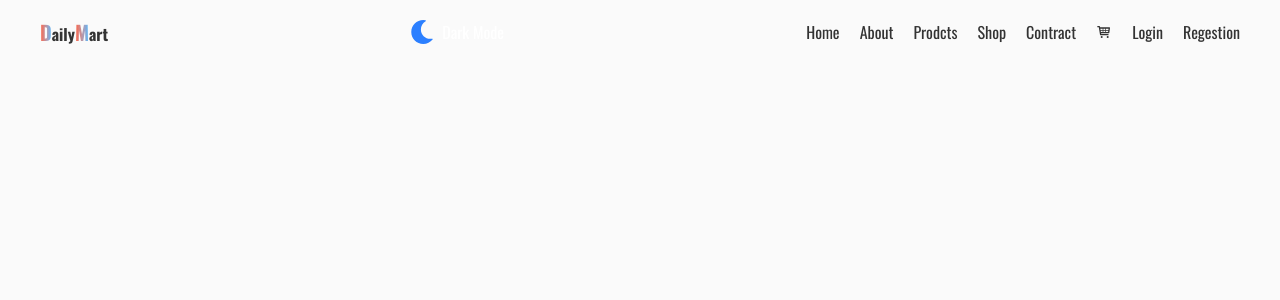
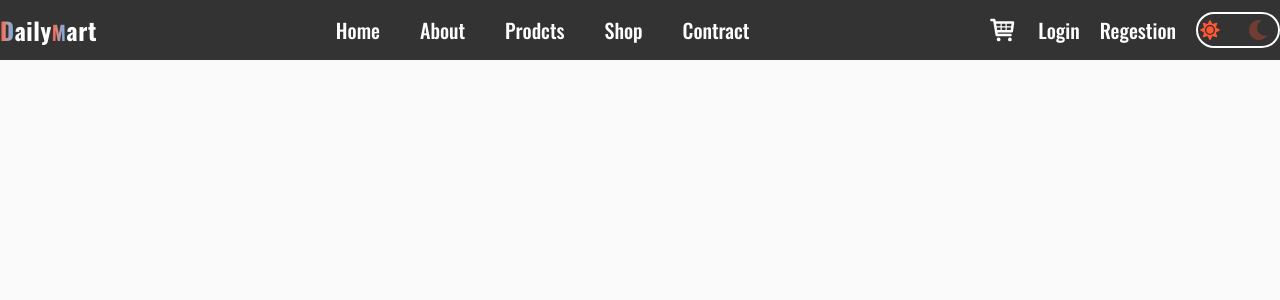
Before and after one commit to mdsamiulislam54/DailyMart, a React (Vite) app: page / in a window 1280 px wide. Shown: the top 300 px of the page. Built offline with nearby package versions, Linux system fonts and the light colour scheme.

Commit message:
Navbar Design Update

```diff
--- a/src/componants/DarkModeButton/DarkModeButton.jsx
+++ b/src/componants/DarkModeButton/DarkModeButton.jsx
@@ -1,23 +1,29 @@
 import React from "react";
 import { useDarkMode } from "../ContextApi/DarkModeApi";
-import { FaBeer, FaSun, FaMoon } from 'react-icons/fa';
+import { FaSun, FaMoon } from "react-icons/fa";
 
 const DarkModeButton = () => {
-    const {darkMode , toggleDarkMode} = useDarkMode()
+  const { darkMode, toggleDarkMode } = useDarkMode();
+
   return (
-    <div>
-      <button
-        onClick={toggleDarkMode}
-        className="flex items-center px-4 py-2  text-white rounded-md"
-      >
-        {darkMode ? (
-          <FaSun className="w-6 h-6 text-yellow-500" />
-        ) : (
-          <FaMoon className="w-6 h-6 text-blue-500" />
-        )}
-        <span className="ml-2">{darkMode ? "Light Mode" : "Dark Mode"}</span>
-      </button>
-    </div>
+    <button
+      onClick={toggleDarkMode}
+      className="flex relative items-center justify-between px-10 py-4 bg-Text rounded-3xl border-2 "
+    >
+      {/* সূর্য আইকন (বাঁ পাশে) */}
+      <FaSun
+        className={` absolute top-[50%] translate-[-50%] left-3  text-Primary transition-opacity duration-300  ${
+          darkMode ? "opacity-30" : "opacity-100"
+        }`}
+      />
+
+      {/* চাঁদ আইকন (ডান পাশে) */}
+      <FaMoon
+        className={` absolute top-[50%] translate-[-50%] right-0  text-Primary transition-opacity duration-300 ${
+          darkMode ? "opacity-100" : "opacity-30"
+        }`}
+      />
+    </button>
   );
 };
 
--- /dev/null
+++ b/src/componants/Navbar/Cart.jsx
@@ -0,0 +1,17 @@
+import React from "react";
+import { TiShoppingCart } from "react-icons/ti";
+import {Link} from 'react-router-dom'
+
+const Cart = () => {
+  return (
+    <div>
+      <li className="list-none">
+        <Link className="text-xl font-medium ">
+          <TiShoppingCart size={30} />
+        </Link>
+      </li>
+    </div>
+  );
+};
+
+export default Cart;
--- /dev/null
+++ b/src/componants/Navbar/Login.jsx
@@ -0,0 +1,28 @@
+import React from 'react'
+import {Link} from 'react-router-dom'
+
+import DarkModeButton from "../DarkModeButton/DarkModeButton";
+import Cart from './Cart';
+
+
+const Login = () => {
+  return (
+    <div>
+        <ul className='flex items-center gap-5'>
+        <li><Link to="/login"> <Cart/> </Link></li>
+        <li>
+          <Link className="text-xl font-medium" >Login</Link>
+        </li>
+        <li>
+          <Link className="text-xl font-medium" >Regestion</Link>
+        </li>
+        <li>
+          <Link className="text-xl font-medium" ><DarkModeButton /></Link>
+        </li>
+
+        </ul>
+    </div>
+  )
+}
+
+export default Login
--- a/src/componants/Navbar/Logo.jsx
+++ b/src/componants/Navbar/Logo.jsx
@@ -2,8 +2,9 @@
 
 const Logo = () => {
   return (
-    <div>
-        <h2 className="font-bold"><span className="text-xl font-bold bg-linear-to-r from-Primary to-Secondary bg-clip-text text-transparent">D</span >aily<span className="text-xl font-bold bg-linear-to-r from-Primary to-Secondary bg-clip-text text-transparent">M</span>art</h2>
+    <div className='flex items-center gap-5'>
+        <h2 className="font-bold tracking-wide text-2xl"><span className="font-bold bg-linear-to-r from-Primary to-Secondary bg-clip-text text-transparent">D</span >aily<span className="text-xl font-bold bg-linear-to-r from-Primary to-Secondary bg-clip-text text-transparent">M</span>art</h2>
+
     </div>
   )
 }
--- a/src/componants/Navbar/MenuItem.jsx
+++ b/src/componants/Navbar/MenuItem.jsx
@@ -1,36 +1,29 @@
 import React from "react";
 import { Link } from "react-router-dom";
-import { TiShoppingCart } from "react-icons/ti";
-import { CgProfile } from "react-icons/cg";
+
+
 
 const MenuItem = () => {
   return (
     <div>
-      <ul className="flex items-center gap-5">
+      <ul className="flex items-center gap-10">
         <li>
-          <Link>Home</Link>
+          <Link  className="text-xl font-medium">Home</Link>
         </li>
         <li>
-          <Link>About </Link>
+          <Link className="text-xl font-medium" >About </Link>
         </li>
         <li>
-          <Link>Prodcts</Link>
+          <Link className="text-xl font-medium" >Prodcts</Link>
         </li>
         <li>
-          <Link>Shop</Link>
+          <Link className="text-xl font-medium" >Shop</Link>
         </li>
         <li>
-          <Link>Contract</Link>
+          <Link className="text-xl font-medium" > Contract</Link>
         </li>
-        <li>
-          <Link><TiShoppingCart /></Link>
-        </li>
-        <li>
-          <Link>Login</Link>
-        </li>
-        <li>
-          <Link>Regestion</Link>
-        </li>
+
+
       </ul>
     </div>
   );
--- a/src/componants/Navbar/Navbar.jsx
+++ b/src/componants/Navbar/Navbar.jsx
@@ -1,25 +1,45 @@
-import Logo from './Logo'
-import MenuItem from './MenuItem'
-import { useDarkMode } from '../ContextApi/DarkModeApi'
+import Logo from "./Logo";
+import MenuItem from "./MenuItem";
+import { useDarkMode } from "../ContextApi/DarkModeApi";
+import { TiShoppingCart } from "react-icons/ti";
+import Login from "./Login";
+import DarkModeButton from "../DarkModeButton/DarkModeButton";
+import Cart from "./Cart";
 
-import DarkModeButton from '../DarkModeButton/DarkModeButton';
 
 const Navbar = () => {
-    const { darkMode} = useDarkMode();
+  const { darkMode } = useDarkMode();
+
+  return (
+    <div
+      className={` py-3 lg:px-0 px-4  ${
+        darkMode ? "bg-Text text-white" : "bg-Text text-white"
+      } `}
+    >
+      <div className="lg:max-w-7xl mx-auto">
+        <div className="flex items-center justify-between">
+
+
+          <Logo />
+          <div className="lg:block hidden">
+          <MenuItem />
+          </div>
+         <div className="lg:block hidden">
+         <Login />
+         </div>
+
+         <div className="lg:hidden flex items-center gap-5">
+         <Cart/>
+         <button className="text-2xl text-white">☰</button>
+
+         </div>
 
 
 
-    return (
-        <div className={` py-3`}>
-            <div className="w-Container mx-auto">
-                <div className="flex items-center justify-between">
-                    <Logo />
-                    <DarkModeButton/>
-                    <MenuItem />
-                </div>
-            </div>
         </div>
-    );
-}
+      </div>
+    </div>
+  );
+};
 
 export default Navbar;
```
